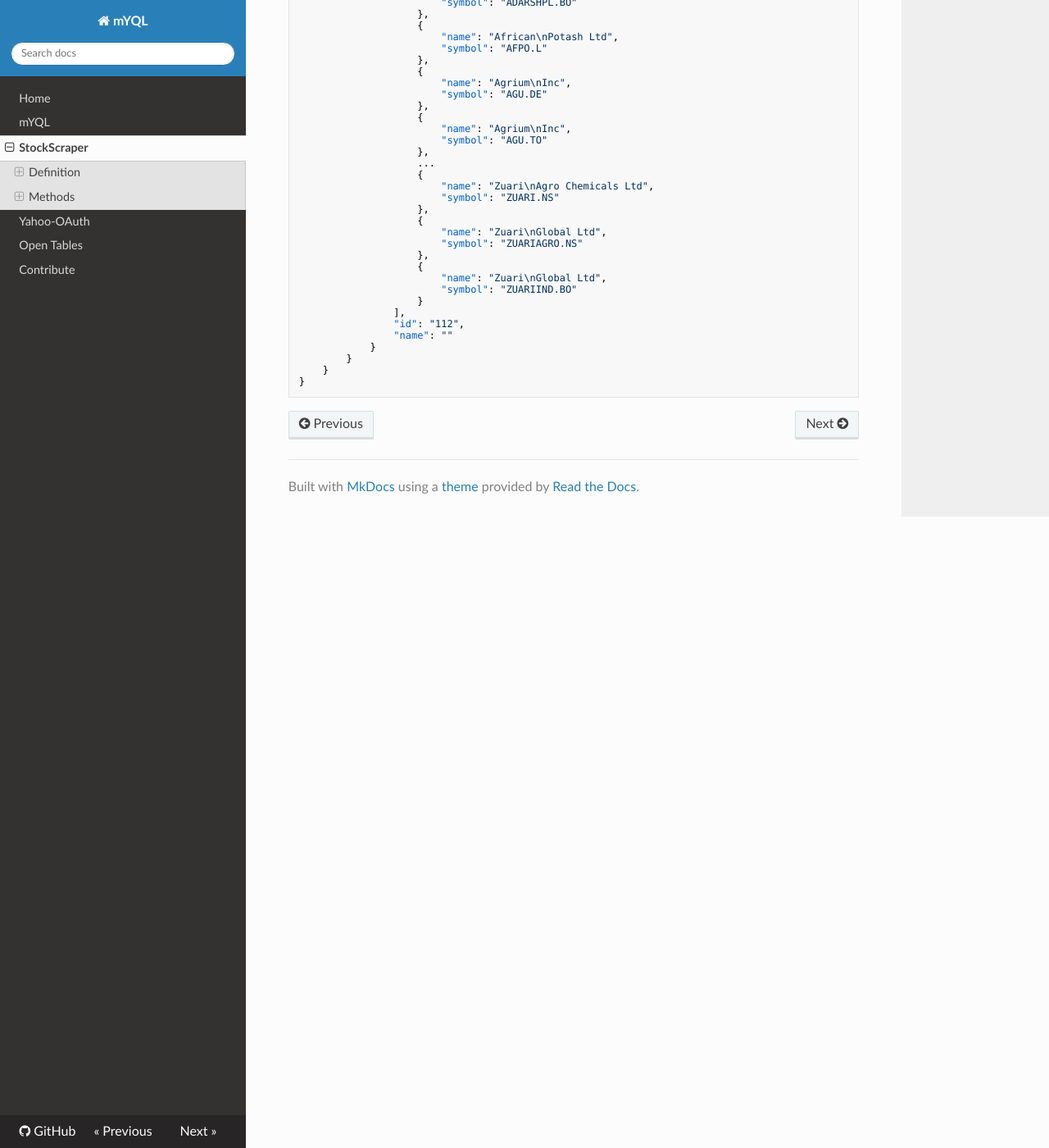
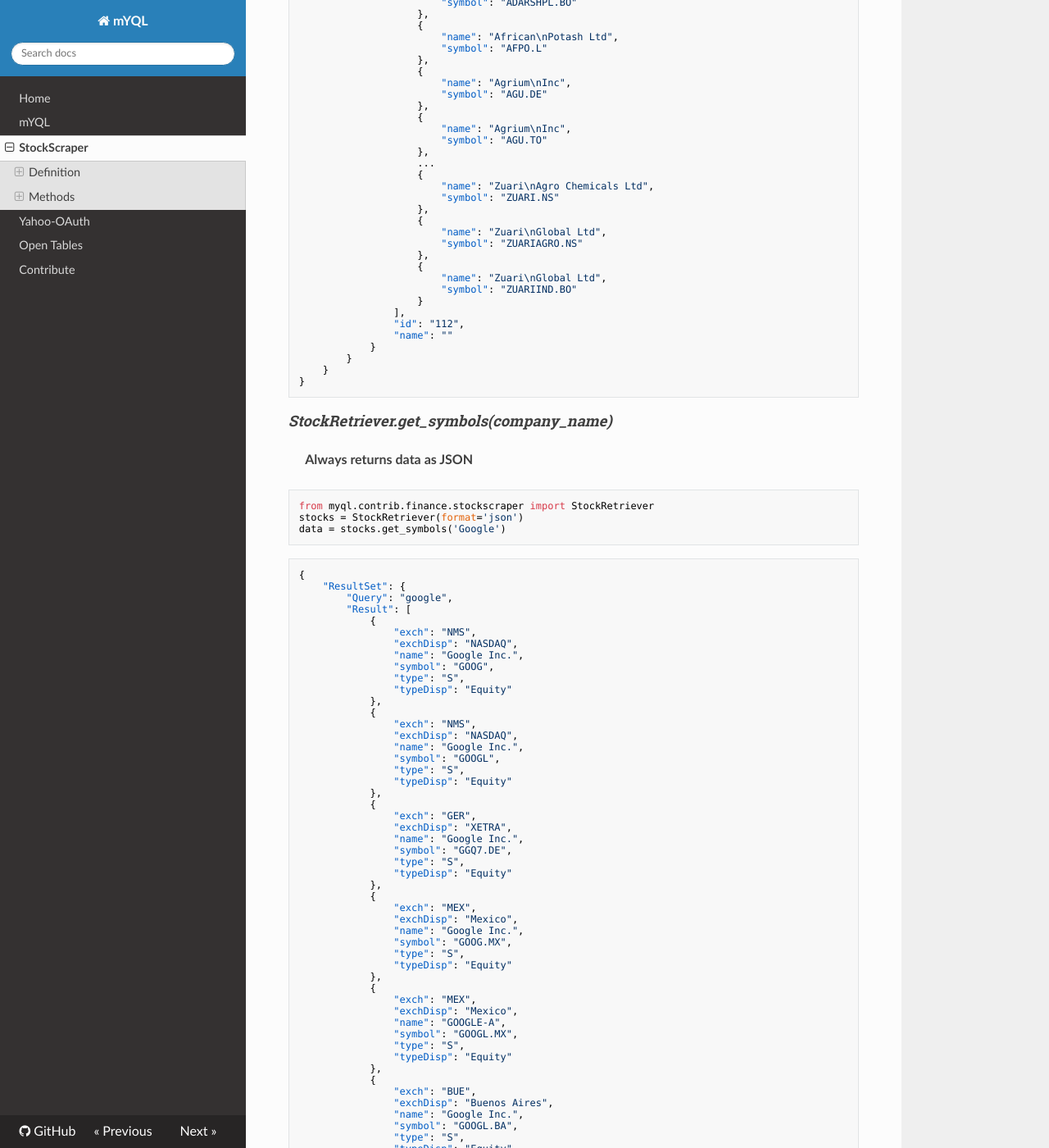
Before and after one commit to josuebrunel/myql, an MkDocs documentation site: the page built from docs/stockscraper.md, in a window 1280 px wide and 1400 px high, scrolled down 4847 px. Shown: the whole window at 82% size. Built offline with MkDocs 1.6.1, drawn with Linux system fonts in a browser that asks for light colours; nearby versions of some CDN libraries; old or Windows-style settings are respelled for this version of MkDocs; some of the changed text lies outside the part shown.

Commit message:
improving stockscraper

````diff
--- a/docs/stockscraper.md
+++ b/docs/stockscraper.md
@@ -11,10 +11,10 @@ Full [Documentation](http://www.gurchet-rai.net/dev/yahoo-finance-yql)
 
 * ***format*** : xml or json
 * ***debug*** : True or False
-* ***oauth*** : yahoo_oauth (OAuth1 or OAuth2)
+* ***oauth*** : yahoo_oauth (OAuth1)
 
 ```python
-from myql.contrib.stockscraper import StockRetriever
+from myql.contrib.finance.stockscraper import StockRetriever
 stocks = StockRetriever(format='json')
 ```
 
@@ -26,7 +26,7 @@ stocks = StockRetriever(format='json')
 * ***columns*** : List of column to fetch
 
 ```python
-from myql.contrib.stockscraper import StockRetriever
+from myql.contrib.finance.stockscraper import StockRetriever
 stocks = StockRetriever(format='json')
 data = stocks.get_current_info(["YHOO","AAPL","GOOG"])
 ```
@@ -136,7 +136,7 @@ data = stocks.get_current_info(["YHOO","AAPL","GOOG"])
 * ***symbol*** : Symbol news to retrieve
 
 ```python
-from myql.contrib.stockscraper import StockRetriever
+from myql.contrib.finance.stockscraper import StockRetriever
 stocks = StockRetriever(format='json')
 data = stocks.get_news_feed('YHOO')
 ```
@@ -174,7 +174,7 @@ data = stocks.get_news_feed('YHOO')
 * ***limit*** : number of results to return
 
 ```python
-from myql.contrib.stockscraper import StockRetriever
+from myql.contrib.finance.stockscraper import StockRetriever
 stocks = StockRetriever(format='json')
 data = stocks.get_historical_info('YHOO',items=['Open','Close','High','Low'], limit=5,startDate='2014-09-11',endDate='2015-02-10')
 ```
@@ -231,7 +231,7 @@ data = stocks.get_historical_info('YHOO',items=['Open','Close','High','Low'], li
 * ***expiration*** : Date of expiration (type : str)
 
 ```python
-from myql.contrib.stockscraper import StockRetriever
+from myql.contrib.finance.stockscraper import StockRetriever
 stocks = StockRetriever(format='json')
 data = stocks.get_options_info('YHOO')
 ```
@@ -257,7 +257,7 @@ data = stocks.get_options_info('YHOO')
 * ***items*** : list of attributes to retrieve
 
 ```python
-from myql.contrib.stockscraper import StockRetriever
+from myql.contrib.finance.stockscraper import StockRetriever
 stocks = StockRetriever(format='json')
 data = stocks.get_index_summary('GOOG',('Volume','Change'))
 ```
@@ -284,7 +284,7 @@ data = stocks.get_index_summary('GOOG',('Volume','Change'))
 * ***items*** : list of attributes to retrieve
 
 ```python
-from myql.contrib.stockscraper import StockRetriever
+from myql.contrib.finance.stockscraper import StockRetriever
 stocks = StockRetriever(format='json')
 data = stocks.get_industry_index(112)
 ```
@@ -335,3 +335,104 @@ data = stocks.get_industry_index(112)
     }
 }
 ```
+
+#### *StockRetriever.get_symbols(company_name)*
+
+&nbsp;&nbsp;&nbsp;&nbsp; **Always returns data as JSON**
+
+```python
+from myql.contrib.finance.stockscraper import StockRetriever
+stocks = StockRetriever(format='json')
+data = stocks.get_symbols('Google')
+```
+
+```json
+{
+    "ResultSet": {
+        "Query": "google",
+        "Result": [
+            {
+                "exch": "NMS",
+                "exchDisp": "NASDAQ",
+                "name": "Google Inc.",
+                "symbol": "GOOG",
+                "type": "S",
+                "typeDisp": "Equity"
+            },
+            {
+                "exch": "NMS",
+                "exchDisp": "NASDAQ",
+                "name": "Google Inc.",
+                "symbol": "GOOGL",
+                "type": "S",
+                "typeDisp": "Equity"
+            },
+            {
+                "exch": "GER",
+                "exchDisp": "XETRA",
+                "name": "Google Inc.",
+                "symbol": "GGQ7.DE",
+                "type": "S",
+                "typeDisp": "Equity"
+            },
+            {
+                "exch": "MEX",
+                "exchDisp": "Mexico",
+                "name": "Google Inc.",
+                "symbol": "GOOG.MX",
+                "type": "S",
+                "typeDisp": "Equity"
+            },
+            {
+                "exch": "MEX",
+                "exchDisp": "Mexico",
+                "name": "GOOGLE-A",
+                "symbol": "GOOGL.MX",
+                "type": "S",
+                "typeDisp": "Equity"
+            },
+            {
+                "exch": "BUE",
+                "exchDisp": "Buenos Aires",
+                "name": "Google Inc.",
+                "symbol": "GOOGL.BA",
+                "type": "S",
+                "typeDisp": "Equity"
+            },
+            {
+                "exch": "FRA",
+                "exchDisp": "Frankfurt",
+                "name": "GOOGLE-A",
+                "symbol": "GGQ1.F",
+                "type": "S",
+                "typeDisp": "Equity"
+            },
+            {
+                "exch": "MUN",
+                "exchDisp": "Munich",
+                "name": "GOOGLE-A",
+                "symbol": "GGQ1.MU",
+                "type": "S",
+                "typeDisp": "Equity"
+            },
+            {
+                "exch": "EBS",
+                "exchDisp": "Swiss",
+                "name": "GOOGLE-A",
+                "symbol": "GOOGL.SW",
+                "type": "S",
+                "typeDisp": "Equity"
+            },
+            {
+                "exch": "MUN",
+                "exchDisp": "Munich",
+                "name": "GOOGLE-C",
+                "symbol": "GGQ7.MU",
+                "type": "S",
+                "typeDisp": "Equity"
+            }
+        ]
+    }
+}
+
+```
--- a/mkdocs.yml
+++ b/mkdocs.yml
@@ -3,6 +3,7 @@ repo_url: https://github.com/josuebrunel/myql
 site_url: http://myql.readthedocs.org/en/latest/myql/
 site_description: MYQL documentation
 site_author: Josue Kouka
+use_directory_urls: True
 google_analytics: ['UA-32441224-4', 'myql.readthedocs.org']
 pages:
 -   Home : index.md
````
Also changed, not shown: 1 other file.
